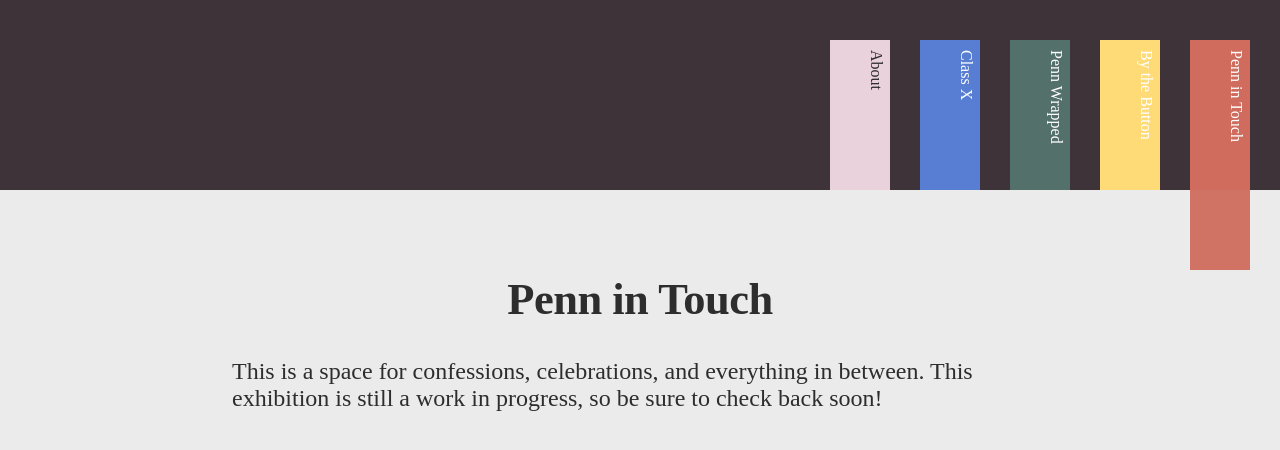
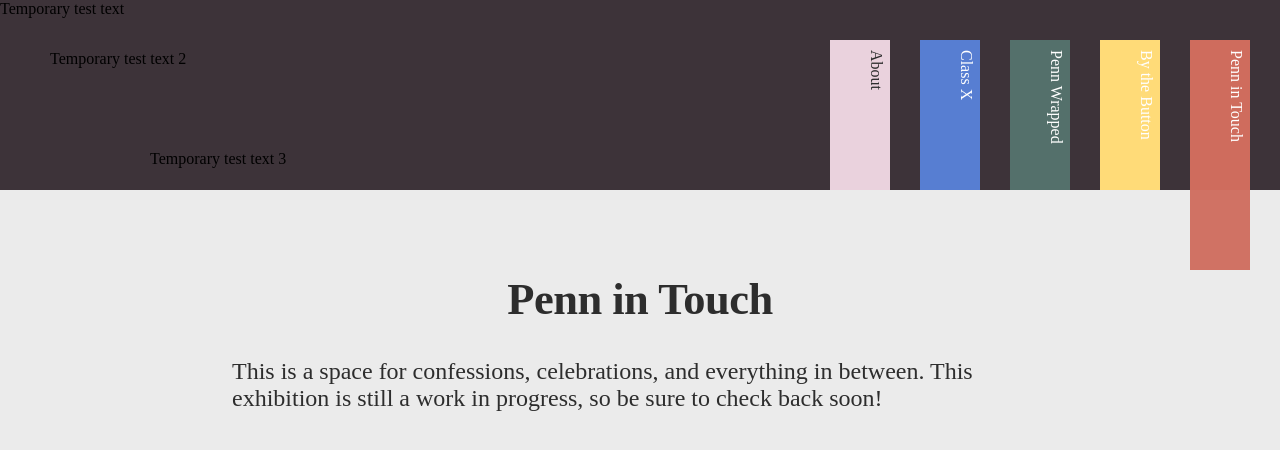
Before and after one commit to PennSpark/sp22-red-penn-playbook, a React (Create React App) app: page /about/penn-in-touch in a window 1280 px wide. Shown: the top 450 px of the page. Built offline with nearby package versions, Linux system fonts and the light colour scheme; a small style sheet from the web is missing; a web font is replaced by a local one.

Commit message:
testing
at /penn-in-touch-test

```diff
--- a/src/App.js
+++ b/src/App.js
@@ -16,6 +16,7 @@ import ClassXAbout from './components/ClassXAbout';
 import PennWrappedAbout from './components/PennWrappedAbout';
 import HomeAbout from './components/HomeAbout';
 import MainLayout from './components/MainLayout';
+import PennInTouchTEST from './components/PennInTouchTEST';
 
 export function App() {
   return (
@@ -28,6 +29,7 @@ export function App() {
             <Route index element={<Navigate replace to='home' />} />
             <Route path='home' element={<Home />} />
             <Route path='penn-in-touch' element={<Canvas />} />
+            <Route path='penn-in-touch-test' element={<PennInTouchTEST />} />
           </Route>
           <Route path='/under-the-button'>
             <Route path=":qId" element={<UnderButton />} />
--- a/src/components/PennInTouchAbout.js
+++ b/src/components/PennInTouchAbout.js
@@ -1,6 +1,8 @@
 import React, { useContext, useState } from 'react';
 import { Link } from 'react-router-dom';
 import './PennInTouchAbout.css';
+import PennInTouchTEST from './PennInTouchTEST';
+
 
 const PenninTouchAbout = () => {
     return (
@@ -10,7 +12,10 @@ const PenninTouchAbout = () => {
                 <h1 className="about-h1">Penn in Touch</h1>
                 <p className="about-p">This is a space for confessions, celebrations, and everything in between.
                     This exhibition is still a work in progress, so be sure to check back soon!</p>
+                <PennInTouchTEST></PennInTouchTEST>
+
             </div>
+
         </div>
     );
 }
--- /dev/null
+++ b/src/components/PennInTouchTEST.js
@@ -0,0 +1,45 @@
+import React, { useRef, useEffect } from 'react';
+
+
+
+function PennInTouchTEST() {
+
+    const DUMMY_DATA = [
+        {
+            id: 1,
+            text: 'Temporary test text',
+            xpos: 0,
+            ypos: 0,
+            isEditing: false
+        },
+        {
+            id: 2,
+            text: 'Temporary test text 2',
+            xpos: 50,
+            ypos: 50,
+            isEditing: true
+        },
+        {
+            id: 3,
+            text: 'Temporary test text 3',
+            xpos: 150,
+            ypos: 150,
+            isEditing: true
+        }
+    ]
+
+    return (
+        <div>
+            {DUMMY_DATA.map(function(text){
+                return (
+                    <div style={{color: "black", position: 'absolute', left: text.xpos, top: text.ypos}}>
+                        {text.text}
+                    </div>
+                )
+            })}
+        </div>
+    );
+
+}
+
+export default PennInTouchTEST;
```
